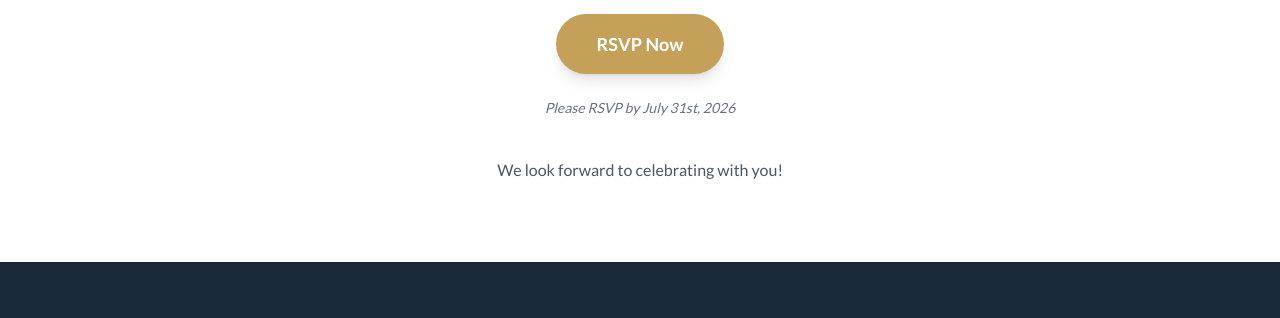
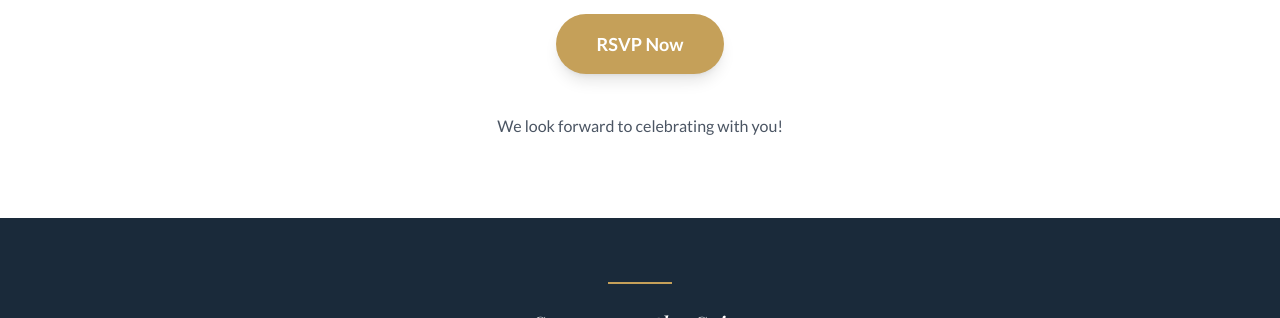
Before and after one commit to Harmades/wedding-aya, a plain HTML site: page index.html in a window 1280 px wide. Shown: the part 2554-2872 px from the top of the page. Drawn offline with nearby package versions, Linux system fonts and the light colour scheme; a web font is replaced by a local one.

Commit message:
remove rsvp

```diff
--- a/index.html
+++ b/index.html
@@ -240,7 +240,6 @@
                 <button id="rsvp-button" class="px-10 py-4 bg-[#c5a059] hover:bg-[#b38f48] text-white rounded-full text-lg font-semibold shadow-lg hover:shadow-xl transition-all duration-300" data-i18n="rsvp.open">
                     RSVP Now
                 </button>
-                <p class="mt-6 text-sm text-gray-500 italic" data-i18n="rsvp.deadline">Please RSVP by July 31st, 2026</p>
             </div>
 
             <!-- Step 1: Invitation Code (toggled by button) -->
```
